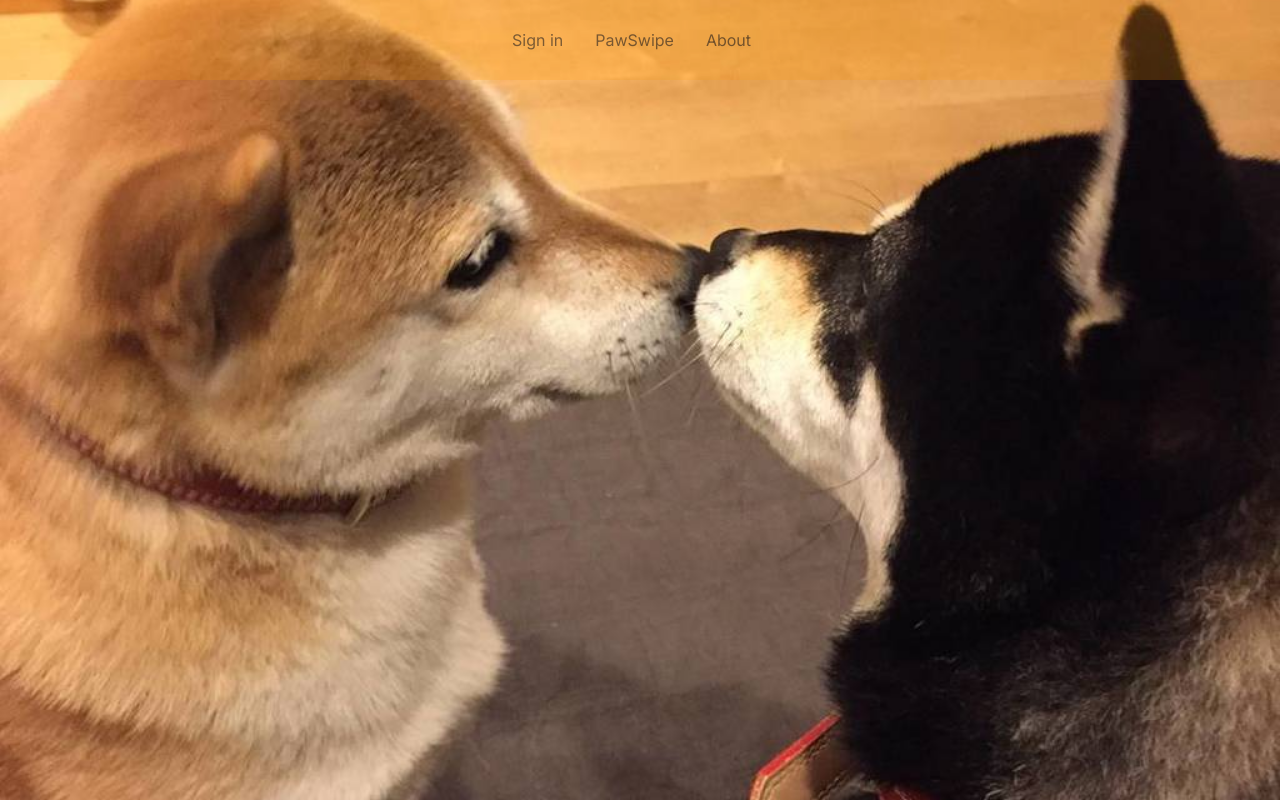
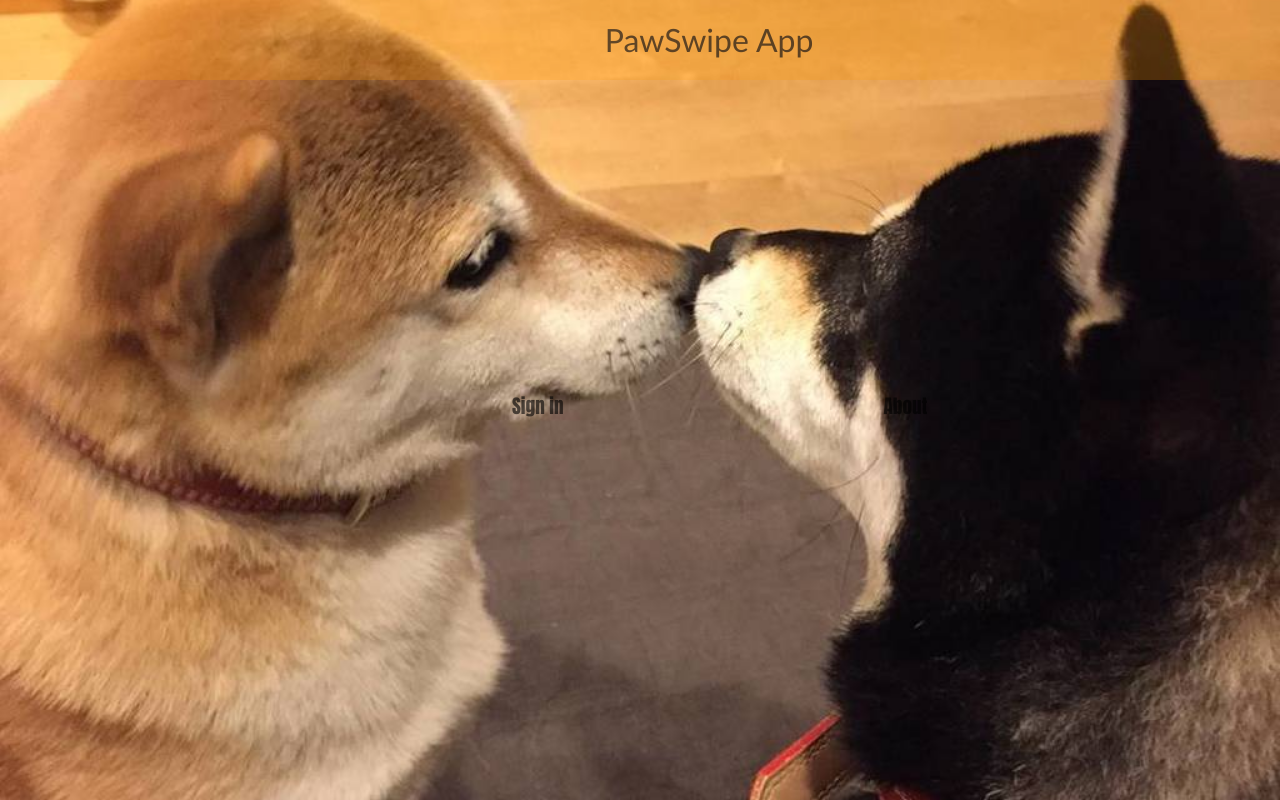
Before and after one commit to matthewhawksby/MountainMadness, a Next.js app: page / in a window 1280 px wide. Built offline with nearby package versions, Linux system fonts and the light colour scheme.

Commit message:
main page

```diff
--- a/app/globals.css
+++ b/app/globals.css
@@ -16,6 +16,19 @@
   }
 }
 
+body {
+    padding: 1rem;
+    background-image: url('./img/dog.jpg');
+    background-size: cover;
+    background-position: center;
+    background-repeat: no-repeat;
+    width: 100%;
+    height: 100vh; /* Set height to 100vh */
+    margin: 0; /* Remove default margin */
+    padding: 0; /* Remove default padding */
+    opacity:60%;
+}
+
 .section {
   display: flex;
   align-items: center;
@@ -24,49 +37,50 @@
   background-color: rgba(255, 153, 0, 0.42);
   mix-blend-mode: normal;
   border-radius: 0;
-  opacity: 1;
+  opacity:100%;
 }
 
 .signin {
   margin-left: 40%;
-  margin-right: 1rem;
-  opacity: 1;
+  margin-right: 10rem;
+  font-family:Impact, Haettenschweiler, 'Arial Narrow Bold', sans-serif;
+  opacity:1;
+font-size: larger;
+padding-top: 10rem;
+}
+
+.signin:hover {
+  font-size:xx-large;
+  opacity:1;
 
 }
 
 .title {
   margin: 0 1rem;
   align-items: center;
-  opacity: 1;
+  opacity:1;
+  font-family:'Gill Sans', 'Gill Sans MT', Calibri, 'Trebuchet MS', sans-serif;
+  font-size: xx-large;
+  padding-left: 46%;
 
 }
 
 .about {
   margin-right: 3rem;
-  margin-left: 1rem;
-  opacity: 1;
+  margin-left: 10rem;
+  opacity:1;
+  font-family:Impact, Haettenschweiler, 'Arial Narrow Bold', sans-serif;
+  font-size: larger;
+  padding-top: 20%;
+
+}
+
+.about:hover {
+  font-size:xx-large;
+  opacity:1;
 }
 
 
-body {
-  color: rgb(var(--foreground-rgb));
-  padding: 1rem;
-  /* background: linear-gradient(
-      to bottom,
-      transparent,
-      rgb(var(--background-end-rgb))
-    )
-    rgb(var(--background-start-rgb)); */
-    background-image: url('./img/dog.jpg');
-    background-size: cover;
-    background-position: center;
-    background-repeat: no-repeat;
-    width: 100%;
-    height: 100vh; /* Set height to 100vh */
-    margin: 0; /* Remove default margin */
-    padding: 0; /* Remove default padding */
-    opacity: 0.5;
-}
 
 @layer utilities {
   .text-balance {
--- a/app/page.tsx
+++ b/app/page.tsx
@@ -8,10 +8,24 @@ export default function Home() {
   return (
     <main>
       <section className="section">
-        <Link href="/Login" className="signin">Sign in</Link>
-        <p className="title">PawSwipe</p>
-        <Link href="/About" className="about">About</Link>
+        <h1 className="title">PawSwipe   App</h1>
       </section>
+      <br></br>
+      <br></br>
+      <br></br>
+      <br></br>
+      <br></br>
+      <br></br>
+      <br></br>
+      <br></br>
+      <br></br>
+      <br></br>
+      <br></br>
+      <br></br>
+      <br></br>
+      <Link href="/Login" className="signin">Sign in</Link>
+      <Link href="/About" className="about">About</Link>
+
     </main>
   );
 }
```
